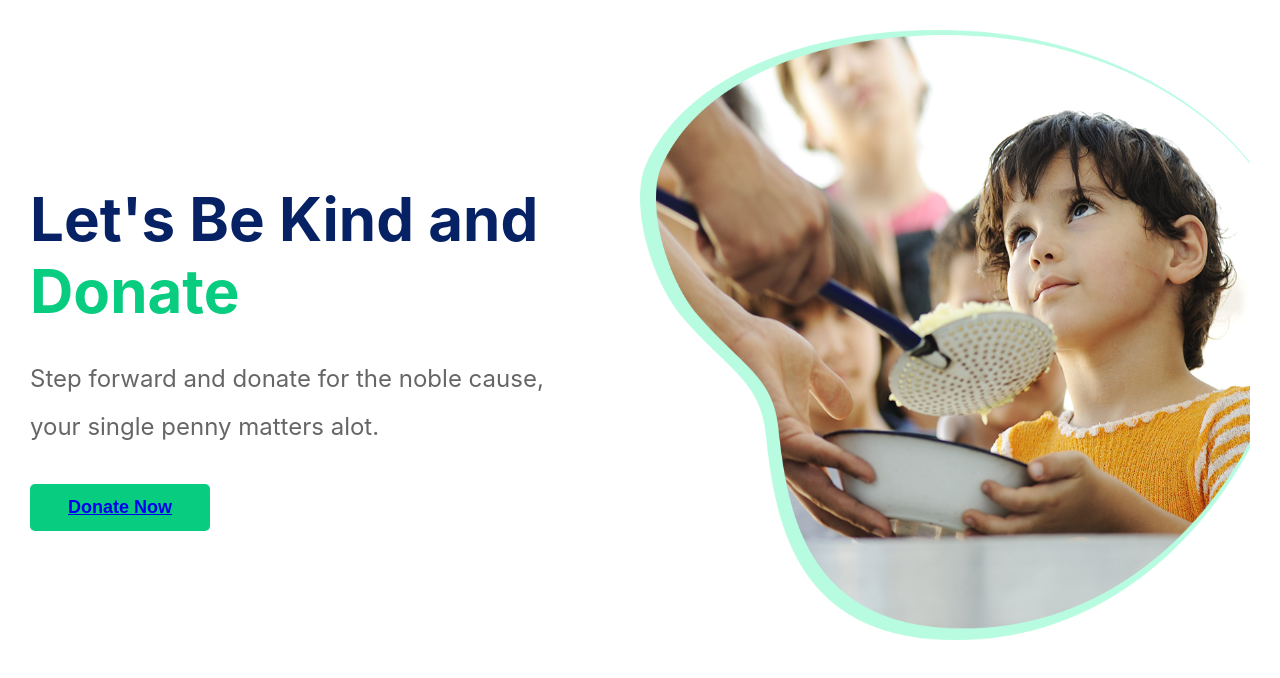
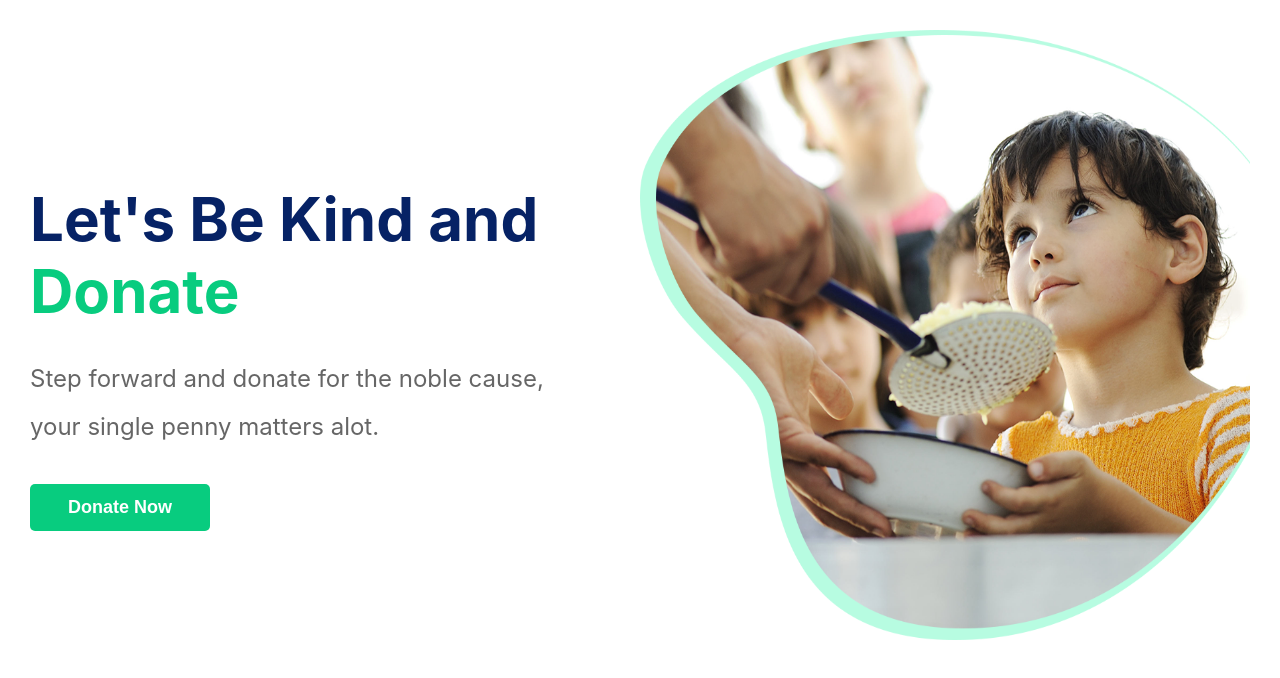
Before and after one commit to muhammadawais20/Donation-App-Next-JS, a Next.js app in the folder donation-app/: page / in a window 1280 px wide. Shown: the top 678 px of the page. Built offline with nearby package versions, Linux system fonts and the light colour scheme.

Commit message:
fix: refactor hero section

```diff
--- a/donation-app/components/HeroSection/HeroSection.js
+++ b/donation-app/components/HeroSection/HeroSection.js
@@ -4,6 +4,7 @@ import Image from "../Image/Image";
 import donationImage from "../../assets/donation-image.jpg";
 
 import styles from "../../styles/HeroSection.module.scss";
+import Button from "../Button/Button";
 
 const HeroSection = () => {
   return (
@@ -21,13 +22,11 @@ const HeroSection = () => {
             <p>Step forward and donate for the noble cause,</p>
             <p>your single penny matters alot.</p>
           </div>
-          <div className={styles.donateButton}>
-            <button>
-              <Link className={styles.link} href="/donations">
-                Donate Now
-              </Link>
-            </button>
-          </div>
+          <Button>
+            <Link className={styles.link} href="/donations">
+              Donate Now
+            </Link>
+          </Button>
         </div>
         <div className={styles.hero__right}>
           <Image
--- a/donation-app/styles/HeroSection.module.scss
+++ b/donation-app/styles/HeroSection.module.scss
@@ -35,27 +35,11 @@
         }
       }
 
-      .donateButton {
-        margin-top: 40px;
-        padding: 5px 0;
+      div {
         > button {
-          background-color: #08cc7f;
-          color: #fff;
-          font-size: 18px;
-          font-weight: 700;
-          padding: 13px 38px;
-          border-radius: 5px;
-          transition: all 0.3s;
-          border: none;
-          cursor: pointer;
-
-          > .link {
+          > a {
             color: #fff;
             text-decoration: none;
-          }
-
-          &:hover {
-            font-size: 20px;
           }
         }
       }
```
